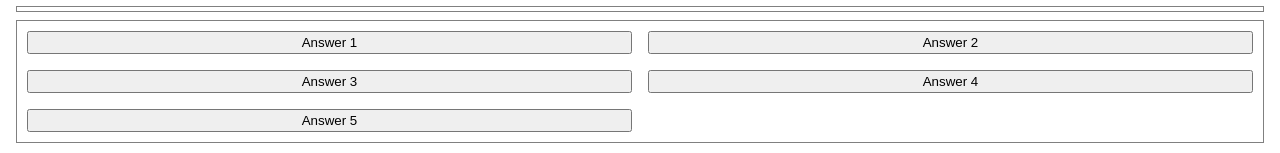
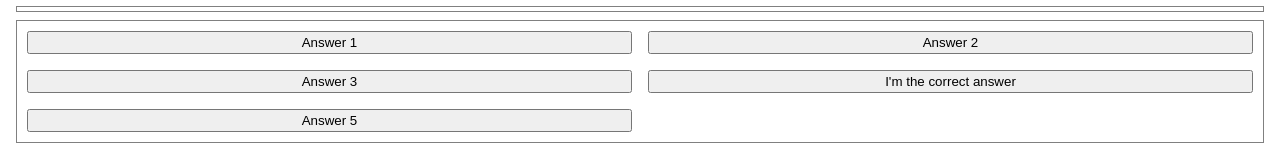
Before and after one commit to joeysteele2001/language-of-music, a React (Create React App) app in the folder app/: page / in a window 1280 px wide. Shown: the part 368-521 px from the top of the page. Built offline with nearby package versions, Linux system fonts and the light colour scheme.

Commit message:
Allow re-trying on quizzes

```diff
--- a/app/src/components/AnswerButton.tsx
+++ b/app/src/components/AnswerButton.tsx
@@ -4,13 +4,13 @@ import './AnswerButton.css';
 export interface Props {
     children: React.ReactNode;
     status: Status;
+    clicked?: boolean;
+    onClick: () => void;
 }
 
 export type Status = "correct" | "incorrect";
 
-const AnswerButton = ({ children, status }: Props) => {
-    const [clicked, setClicked] = React.useState(false);
-
+const AnswerButton = ({ children, status, clicked = false, onClick }: Props) => {
     let className;
     if (clicked) {
         const color = status === "correct" ? "green" : "red";
@@ -20,7 +20,7 @@ const AnswerButton = ({ children, status }: Props) => {
     }
 
     return (
-        <button className={className} onClick={() => setClicked(true)}>
+        <button className={className} onClick={onClick}>
             {children}
         </button>
     )
--- a/app/src/components/Home.tsx
+++ b/app/src/components/Home.tsx
@@ -17,7 +17,8 @@ const Home = () => {
 
             <Quiz
                 question="Question"
-                answers={["Answer 1", "Answer 2", "Answer 3", "Answer 4", "Answer 5"]}
+                answers={["Answer 1", "Answer 2", "Answer 3", "I'm the correct answer", "Answer 5"]}
+                correctAnswer={3}
             />
 
             <Route exact path="/rickroll" component={YouTubePlayer} />
--- a/app/src/components/Quiz.tsx
+++ b/app/src/components/Quiz.tsx
@@ -1,20 +1,48 @@
 import React from 'react';
-import AnswerButton from './AnswerButton';
+import AnswerButton, { Status } from './AnswerButton';
 import './Quiz.css';
 
 export interface Props {
     question: string;
     answers: string[];
+
+    /** Index of the correct answer. */
+    correctAnswer: number;
 }
 
-export const Quiz = ({ question, answers }: Props) => {
+export const Quiz = ({ question, answers, correctAnswer }: Props) => {
+    const [feedback, setFeedback] = React.useState("");
+    const [clicked, setClicked] = React.useState<undefined | number>(undefined);
+    const [enabled, setEnabled] = React.useState(true);
+
+    const handleClick = (idx: number) => {
+        if (!enabled) {
+            return;
+        }
+
+        setEnabled(false);
+        setClicked(idx);
+
+        if (idx === correctAnswer) {
+            setFeedback("Correct!");
+        } else {
+            setFeedback("Incorrect.");
+            setTimeout(resetQuiz, 1500);
+        }
+
+    }
+
+    const resetQuiz = () => {
+        setClicked(undefined);
+        setFeedback("");
+        setEnabled(true);
+    }
+
     // Make a `<div>` element for each answer.
     // `map` takes an array and makes a new array with the mapping function
-
     const answersButtons = answers.map((answer, idx) => {
-
-        let status: "correct" | "incorrect";
-        if (idx === 3) {
+        let status: Status;
+        if (idx === correctAnswer) {
             status = "correct";
         } else {
             status = "incorrect";
@@ -26,6 +54,8 @@ export const Quiz = ({ question, answers }: Props) => {
             <AnswerButton
                 key={idx}
                 status={status}
+                clicked={clicked === idx}
+                onClick={() => handleClick(idx)}
             >
                 {answer}
             </AnswerButton>
@@ -36,7 +66,7 @@ export const Quiz = ({ question, answers }: Props) => {
     return (
         <div className="Quiz">
             <div className="Quiz-question">{question}</div>
-            <div className="Quiz-feedback"></div>
+            <div className="Quiz-feedback">{feedback}</div>
             <div className="Quiz-answers">{answersButtons}</div>
         </div>
     );
```
